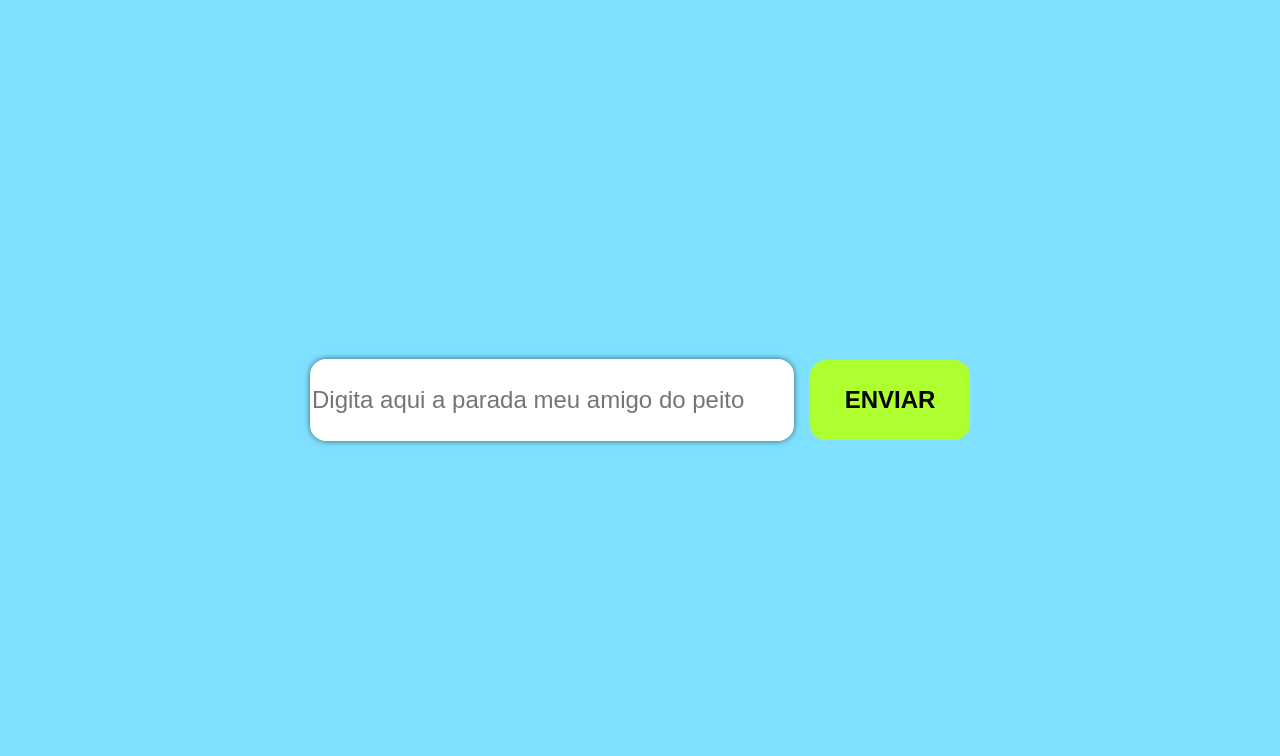
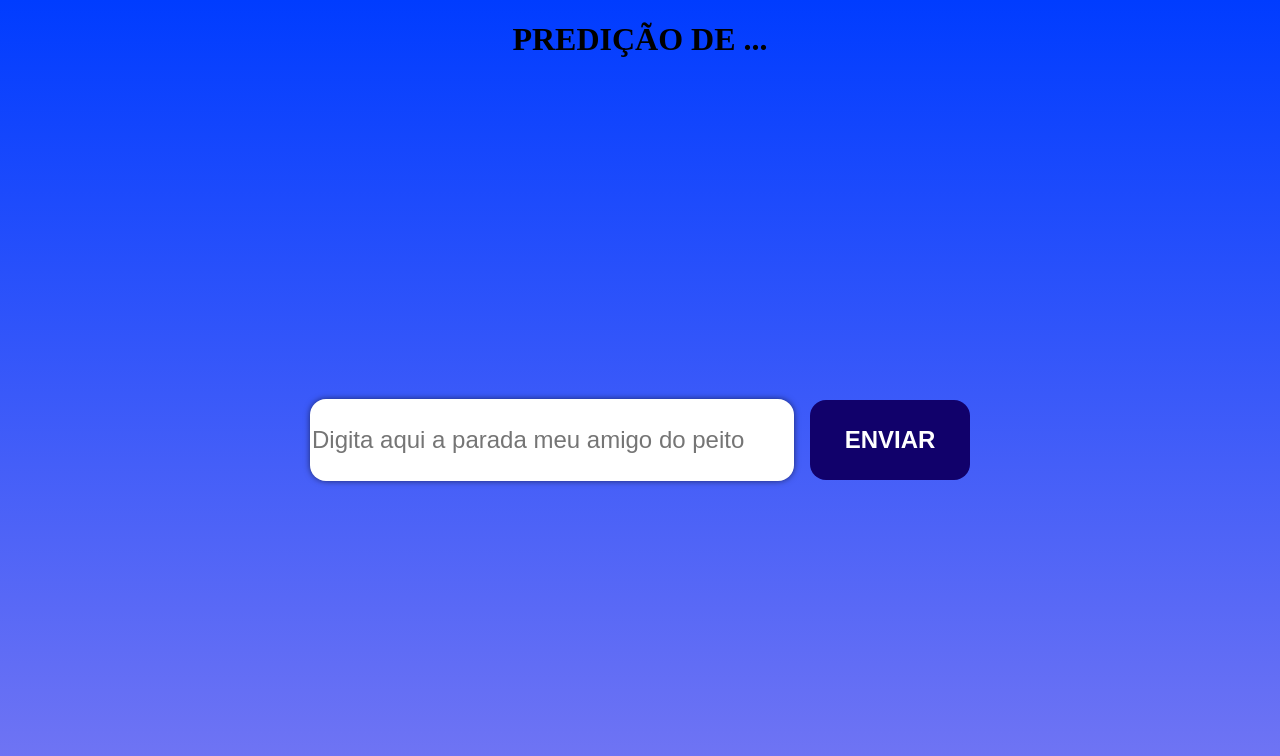
Before and after one commit to guirms/machine-learning-site, an Angular app in the folder frontend/ml-predict/: page / in a window 1280 px wide. Shown: the top 756 px of the page. Built offline with nearby package versions, Linux system fonts and the light colour scheme.

Commit message:
feat: creating header on screen

```diff
--- a/frontend/ml-predict/src/app/app.component.html
+++ b/frontend/ml-predict/src/app/app.component.html
@@ -8,14 +8,22 @@
 </head>
 
 <body>
+  <header>
+    <h1>PREDIÇÃO DE ...</h1>
+  </header>
+
   <section class="predict">
-    <input type="text" class="predict--input" placeholder="Digita aqui a parada meu amigo do peito" maxlength="30"
-      [(ngModel)]="textRequest">
+    <div class="predict__box">
+      <input type="text" class="predict__box--input" placeholder="Digita aqui a parada meu amigo do peito" maxlength="30"
+        [(ngModel)]="textRequest">
 
-    <button class="predict--button" (click)="getPredict()">ENVIAR</button>
+      <button class="predict__box--send-btn" (click)="getPredict()">ENVIAR</button>
+
+      <button *ngIf="textResponse" class="predict__box--clear-btn" (click)="clear()">LIMPAR</button>
+
+      <h2 *ngIf="textResponse">{{ textResponse }}</h2>
+    </div>
   </section>
-
-  <h2 *ngIf="textResponse">{{ textResponse }}</h2>
 </body>
 
 </html>
--- a/frontend/ml-predict/src/app/app.component.scss
+++ b/frontend/ml-predict/src/app/app.component.scss
@@ -1,11 +1,20 @@
-body {
-    display: flex;
-    flex-direction: column;
-    justify-content: center;
-    align-items: center;
+header {
+    text-align: center;
 }
 
 .predict {
+    display: flex;
+    justify-content: center;
+    align-items: center;
+    flex-direction: column;
+    flex-direction: column;
+    flex: 1;
+    height: 100%;
+
+    &__box {
+        text-align: center;
+        color: white;
+
         &--input {
             border: none;
             height: 5rem;
@@ -13,22 +22,25 @@ body {
             border-radius: 1rem;
             font-size: x-large;
             box-shadow: 2px;
-        box-shadow: 0px 0px 7px -1px rgba(0,0,0,0.75);
+            box-shadow: 0px 0px 7px -1px rgba(0, 0, 0, 0.75);
         }
 
-    &--button {
+        &--send-btn,
+        &--clear-btn {
             cursor: pointer;
             border: none;
             width: 10rem;
             margin-left: 1rem;
-        background-color: greenyellow;
+            background-color: #11016b;
             height: 5rem;
             border-radius: 1rem;
+            color: white;
             font-size: x-large;
             font-weight: bold;
 
             &:hover {
-            background-color: darken(greenyellow, 10%);
+                background-color: darken(#11016b, 10%);
             }
         }
     }
+}
--- a/frontend/ml-predict/src/app/app.component.ts
+++ b/frontend/ml-predict/src/app/app.component.ts
@@ -9,13 +9,13 @@ import { HttpErrorResponse } from '@angular/common/http';
 })
 export class AppComponent {
 
-  textRequest!: string;
-  textResponse!: string;
+  textRequest!: string | null;
+  textResponse!: string | null;
 
   constructor(private httpService: HttpService) { }
 
   getPredict(): void {
-    this.httpService.getPredict(this.textRequest)
+    this.httpService.getPredict(this.textRequest!)
       .subscribe({
         next: (result) => {
           this.textResponse = result;
@@ -25,4 +25,8 @@ export class AppComponent {
         }
       });
   }
+
+  clear(): void {
+    this.textRequest = this.textResponse = null;
+  }
 }
--- a/frontend/ml-predict/src/styles.scss
+++ b/frontend/ml-predict/src/styles.scss
@@ -3,7 +3,12 @@ body {
     margin: 0;
     box-sizing: inherit;
 
-    width: 100vw;
+    display: flex;
+    flex-direction: column;
+    width: 100%;
     height: 100vh;
-    background-color: rgb(127, 225, 255);
+    background-image: linear-gradient(rgb(0, 60, 255), rgb(117, 119, 243));
+    background-repeat: no-repeat;
+    background-attachment: fixed;
+    background-size: contain;
 }
```
Lines whose indentation alone changed are shown as unchanged.
